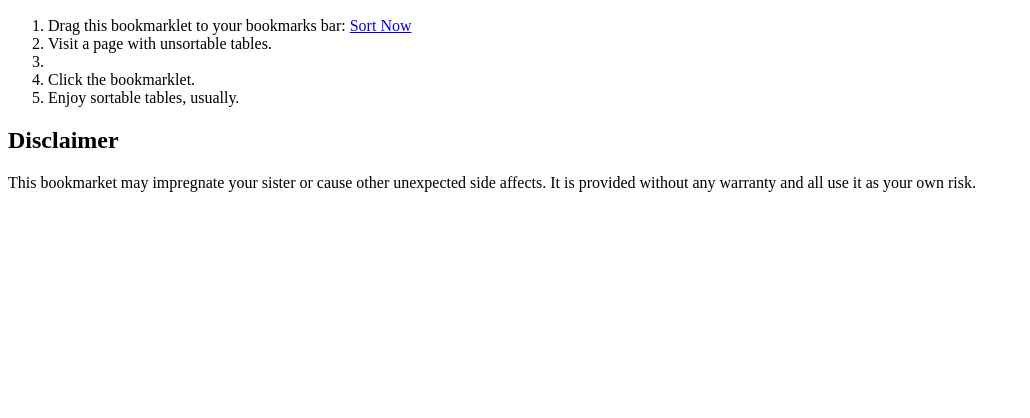
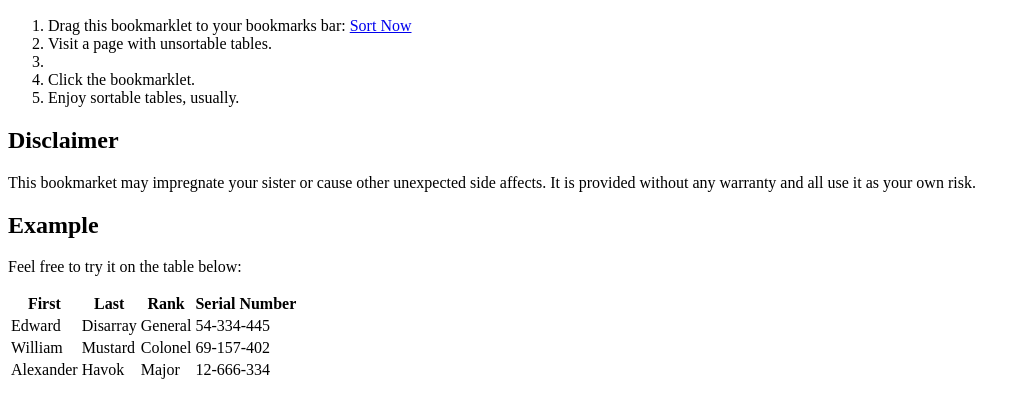
Before and after one commit to lgastako/sortnow, a plain HTML site: page index.html in a window 1280 px wide. Shown: the part 110-528 px from the top of the page, without its empty margins (0-1030 px from the left). Drawn offline with Linux system fonts and the light colour scheme.

Commit message:
Add Example

```diff
--- a/index.html
+++ b/index.html
@@ -8,7 +8,7 @@
     <section>
         <h2>usage</h2>
         <ol>
-            <li>Drag this bookmarklet to your bookmarks bar: <a href="javascript:var s=document.createElement('script');s.src='http://www.kryogenix.org/code/browser/sorttable/sorttable.js';document.head.appendChild(s);var w=document.createTreeWalker(document.body, NodeFilter.SHOW_ELEMENT, (function(){if (node.tagName=='TABLE') return NodeFilter.FILTER_ACCEPT else return NodeFilter.FILTER_SKIP}), false);while (walker.nextNode()) walker.currentNode.style = walker.currentNode.className += ' sortable'">Sort Now</a></li>
+            <li>Drag this bookmarklet to your bookmarks bar: <a href="javascript:var s=document.createElement('script');s.src='http://www.kryogenix.org/code/browser/sorttable/sorttable.js';document.head.appendChild(s);var w=document.createTreeWalker(document.body, NodeFilter.SHOW_ELEMENT, (function(){if (node.tagName=='TABLE'){return NodeFilter.FILTER_ACCEPT}else{ return NodeFilter.FILTER_SKIP}}), false);while (walker.nextNode()) walker.currentNode.style = walker.currentNode.className += ' sortable'">Sort Now</a></li>
             <li>Visit a page with unsortable tables.<li>
             <li>Click the bookmarklet.</li>
             <li>Enjoy sortable tables, usually.</li>
@@ -22,5 +22,35 @@
             and all use it as your own risk.
         </p>
     </section>
+    <section>
+        <h2>Example</h2>
+        <p>Feel free to try it on the table below:</p>
+        <table>
+            <tr>
+                <th>First</th>
+                <th>Last</th>
+                <th>Rank</th>
+                <th>Serial Number</th>
+            </tr>
+            <tr>
+                <td>Edward</td>
+                <td>Disarray</td>
+                <td>General</td>
+                <td>54-334-445</td>
+            </tr>
+            <tr>
+                <td>William</td>
+                <td>Mustard</td>
+                <td>Colonel</td>
+                <td>69-157-402</td>
+            </tr>
+            <tr>
+                <td>Alexander</td>
+                <td>Havok</td>
+                <td>Major</td>
+                <td>12-666-334</td>
+            </tr>
+        </table>
+    </section>
 </body>
 </html>
```
